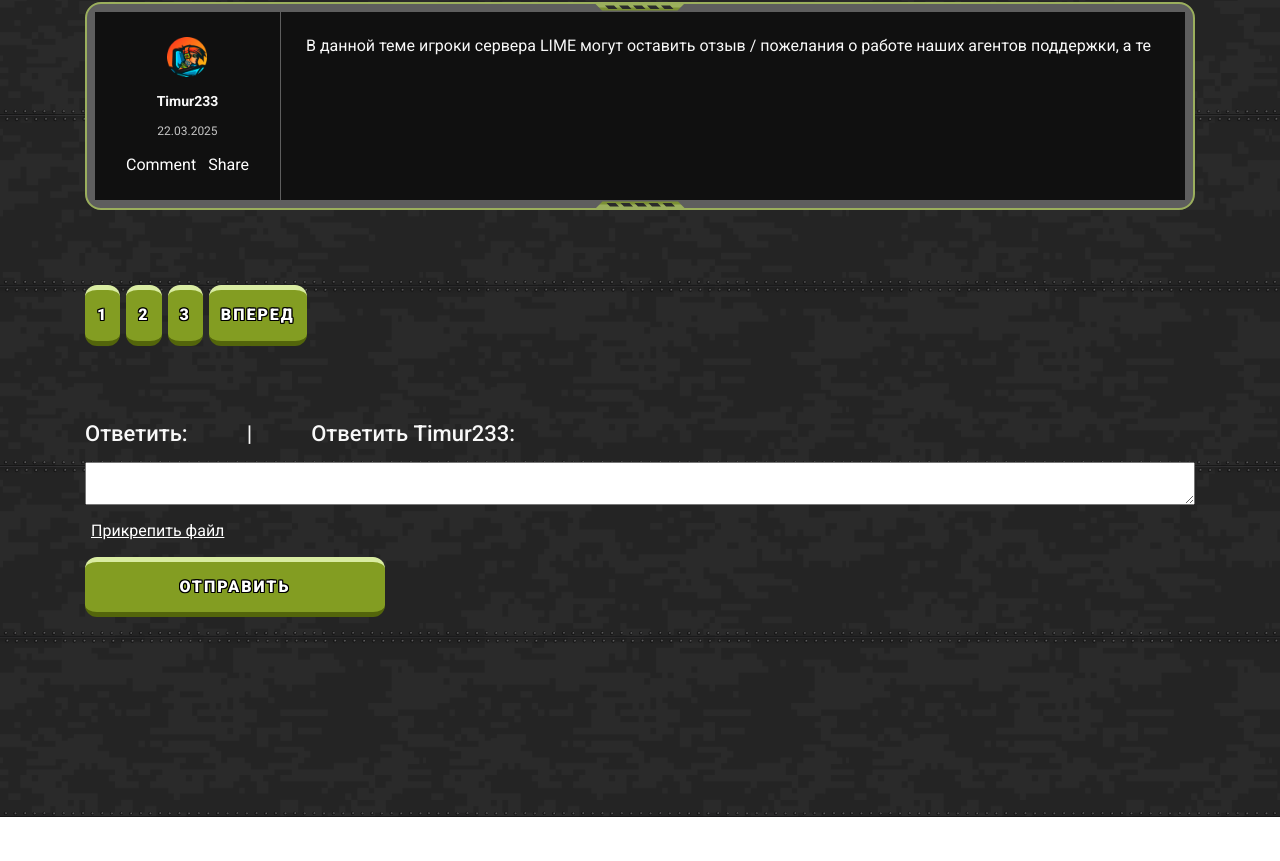
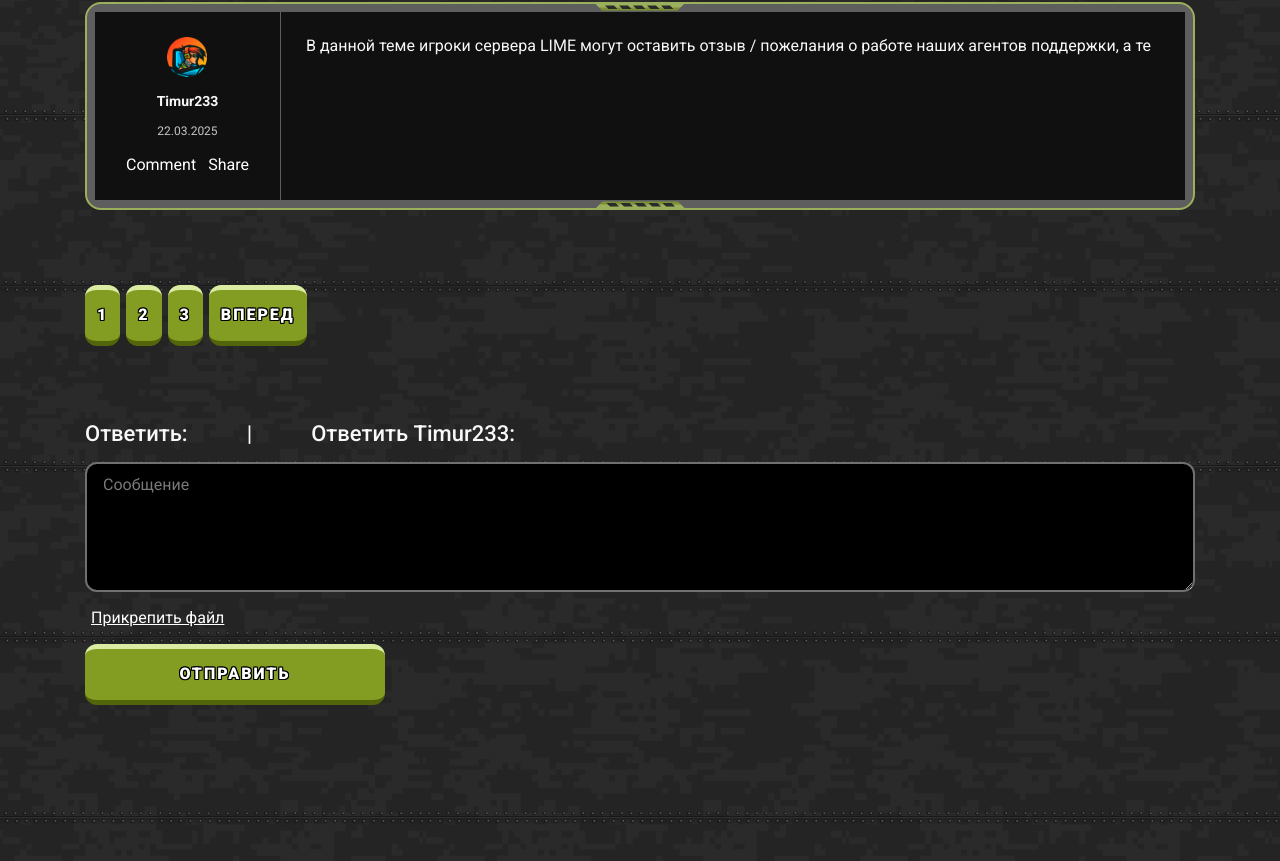
Before and after one commit to Timur233/falcon-tanks, a React (Vite) app in the folder packages/client/: page /forum/1 in a window 1280 px wide. Shown: the part 868-1729 px from the top of the page. Before the commit the page ends 1685 px from the top, so only its background shows below. Built offline with nearby package versions, Linux system fonts and the light colour scheme; the HTML template or start-up script is replaced by a standard one.

Commit message:
feat: styles for in inputs

```diff
--- a/packages/client/src/pages/CreateThread/CreateThread.scss
+++ b/packages/client/src/pages/CreateThread/CreateThread.scss
@@ -1,4 +1,16 @@
 @import './../../scss/vars.scss';
+
+@mixin input() {
+  background-color: $c_black;
+  border-radius: 12px;
+  border: 2px solid #707070;
+  color: $c_white;
+  padding: 12px 16px;
+
+  &::placeholder {
+    color: #797979;
+  }
+}
 
 .create-thread-page {
   margin-top: 100px;
@@ -8,6 +20,18 @@
     flex-direction: column;
     gap: 16px;
 
+    &__input {
+      @include input();
+
+      max-width: 50%;
+    }
+
+    &__textarea {
+      @include input();
+
+      min-height: 130px;
+    }
+
     &__submit {
       align-self: flex-start;
     }
--- a/packages/client/src/pages/CreateThread/CreateThread.tsx
+++ b/packages/client/src/pages/CreateThread/CreateThread.tsx
@@ -8,8 +8,17 @@ export const CreateThread = () => {
     <div className="create-thread-page container">
       <form action="#" className="create-thread-page__form form">
         <PageTitle tagName="h1" text="Создать тему"></PageTitle>
-        <input type="text" name="thread-title" />
-        <textarea name="first-comment" id="first-comment"></textarea>
+        <input
+          placeholder="Тема"
+          className="form__input"
+          type="text"
+          name="thread-title"
+        />
+        <textarea
+          placeholder="Сообщение"
+          className="form__textarea"
+          name="first-comment"
+          id="first-comment"></textarea>
         <File></File>
         <Button text="Отправить" useFixWidth className="form__submit"></Button>
       </form>
--- a/packages/client/src/pages/Thread/Thread.scss
+++ b/packages/client/src/pages/Thread/Thread.scss
@@ -93,6 +93,19 @@
         font-weight: 500;
       }
 
+      &__textarea {
+        background-color: $c_black;
+        border-radius: 12px;
+        border: 2px solid #707070;
+        color: $c_white;
+        padding: 12px 16px;
+        min-height: 130px;
+
+        &::placeholder {
+          color: #797979;
+        }
+      }
+
       &__submit {
         align-self: flex-start;
       }
--- a/packages/client/src/pages/Thread/Thread.tsx
+++ b/packages/client/src/pages/Thread/Thread.tsx
@@ -82,7 +82,11 @@ export const Thread = () => {
             <div>|</div>
             <span>Ответить Timur233:</span>
           </label>
-          <textarea name="answer-message" id="answer-message"></textarea>
+          <textarea
+            className="form__textarea"
+            name="answer-message"
+            id="answer-message"
+            placeholder="Сообщение"></textarea>
           <File></File>
           <Button
             text="Отправить"
```
